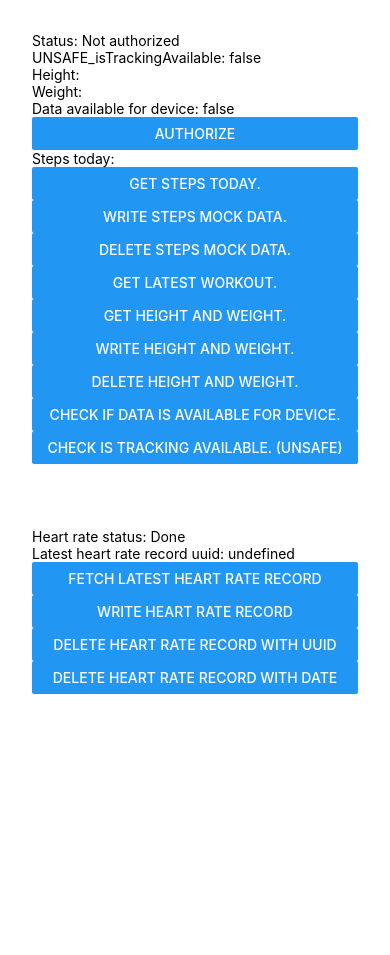
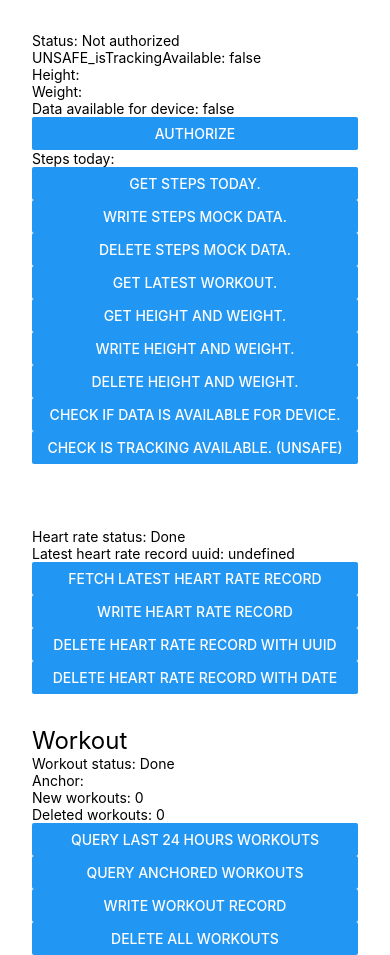
Before and after one commit to kilohealth/rn-fitness-tracker, a React Native app in the folder example/: screen / in a window 390 px wide. Before the commit the page ends 844 px from the top, so only its background shows below. Built offline with nearby package versions, Linux system fonts and the light colour scheme.

Commit message:
test: add tests for HealthKit workouts methods

```diff
--- a/example/src/App.tsx
+++ b/example/src/App.tsx
@@ -21,6 +21,7 @@ import {
 } from '@kilohealth/rn-fitness-tracker';
 
 import { Delete } from './sections/Delete';
+import { Workout } from './sections/Workout';
 
 const permissions: AuthorizationPermissions = {
   healthReadPermissions: [
@@ -207,7 +208,10 @@ const App = () => {
   return (
     <SafeAreaView>
       <StatusBar />
-      <ScrollView contentInsetAdjustmentBehavior="automatic">
+      <ScrollView
+        contentInsetAdjustmentBehavior="automatic"
+        testID="scroll_view"
+      >
         <View style={styles.container}>
           <Text testID="authorization_status">Status: {isAuthorized}</Text>
           <Text testID="unsafe_tracking_status">
@@ -277,6 +281,8 @@ const App = () => {
         </View>
 
         <Delete />
+
+        <Workout />
       </ScrollView>
     </SafeAreaView>
   );
--- /dev/null
+++ b/example/src/sections/Workout.tsx
@@ -0,0 +1,146 @@
+import React, { useState } from 'react';
+import { Button, SafeAreaView, StyleSheet, Text, View } from 'react-native';
+import {
+  HealthKit,
+  HealthKitDataType,
+  HealthKitWorkoutType,
+} from '@kilohealth/rn-fitness-tracker';
+import { addDays, addMinutes } from 'date-fns';
+
+enum Status {
+  Done = 'Done',
+  InProgress = 'In progress',
+}
+
+export const Workout = () => {
+  const [newWorkoutCount, setNewWorkoutCount] = useState(0);
+  const [deletedWorkoutCount, setDeletedWorkoutCount] = useState(0);
+  const [anchor, setAnchor] = useState<number | undefined>(undefined);
+  const [status, setStatus] = useState<Status>(Status.Done);
+
+  const queryWorkouts = async () => {
+    try {
+      setStatus(Status.InProgress);
+      const options = {
+        startDate: addDays(new Date(), -1),
+        endDate: new Date(),
+      };
+
+      const result = await HealthKit.queryWorkouts(options);
+
+      setNewWorkoutCount(result?.length ?? 0);
+    } catch (error) {
+      console.log(error);
+    } finally {
+      setStatus(Status.Done);
+    }
+  };
+
+  const queryAnchoredWorkouts = async () => {
+    try {
+      setStatus(Status.InProgress);
+      const result = await HealthKit.queryAnchoredWorkouts({ anchor });
+
+      setAnchor(result.anchor);
+      setNewWorkoutCount(result.newRecords.length);
+      setDeletedWorkoutCount(result.deletedRecords.length);
+    } catch (error) {
+      console.log(error);
+    } finally {
+      setStatus(Status.Done);
+    }
+  };
+
+  const writeWorkout = async () => {
+    try {
+      setStatus(Status.InProgress);
+      const data = {
+        key: HealthKitWorkoutType.Archery,
+        startDate: addMinutes(new Date(), -120),
+        endDate: addMinutes(new Date(), -60),
+        energyBurned: 24,
+        totalDistance: 3210,
+      };
+
+      await HealthKit.writeWorkout(data);
+    } catch (error) {
+      console.log(error);
+    } finally {
+      setStatus(Status.Done);
+    }
+  };
+
+  const deleteAllWorkouts = async () => {
+    try {
+      setStatus(Status.InProgress);
+      const records = await HealthKit.queryWorkouts({
+        startDate: 1,
+        endDate: new Date(),
+      });
+
+      if (!records || records?.length === 0) {
+        return;
+      }
+
+      await Promise.all(
+        records.map(async (record) => {
+          await HealthKit.deleteRecord({
+            key: HealthKitDataType.Workout,
+            uuid: record.uuid,
+          });
+        }),
+      );
+    } catch (error) {
+      console.log(error);
+    } finally {
+      setStatus(Status.Done);
+    }
+  };
+
+  return (
+    <SafeAreaView>
+      <View style={styles.container}>
+        <Text style={styles.header}>Workout</Text>
+        <Text testID="workout_status">Workout status: {status}</Text>
+        <Text testID="workout_anchor">Anchor: {anchor}</Text>
+        <Text testID="new_workouts_count">New workouts: {newWorkoutCount}</Text>
+        <Text testID="deleted_workouts_count">
+          Deleted workouts: {deletedWorkoutCount}
+        </Text>
+
+        <Button
+          testID="workout_query_button"
+          title="Query last 24 hours workouts"
+          onPress={queryWorkouts}
+        />
+
+        <Button
+          testID="workout_query_anchored_button"
+          title="Query anchored workouts"
+          onPress={queryAnchoredWorkouts}
+        />
+
+        <Button
+          testID="workout_write_button"
+          title="Write workout record"
+          onPress={writeWorkout}
+        />
+
+        <Button
+          testID="workout_delete_all_button"
+          title="Delete all workouts"
+          onPress={deleteAllWorkouts}
+        />
+      </View>
+    </SafeAreaView>
+  );
+};
+
+const styles = StyleSheet.create({
+  container: {
+    paddingHorizontal: 32,
+  },
+  header: {
+    fontSize: 24,
+  },
+});
```
Also changed, not shown: 4 other files (tests, documents, lock files or other folders).
